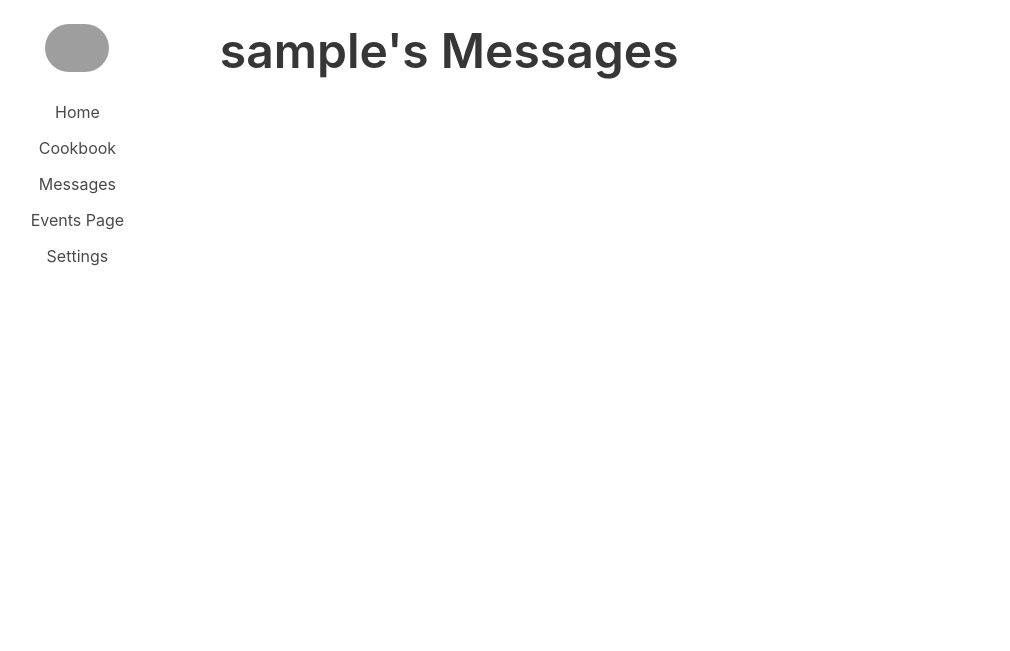
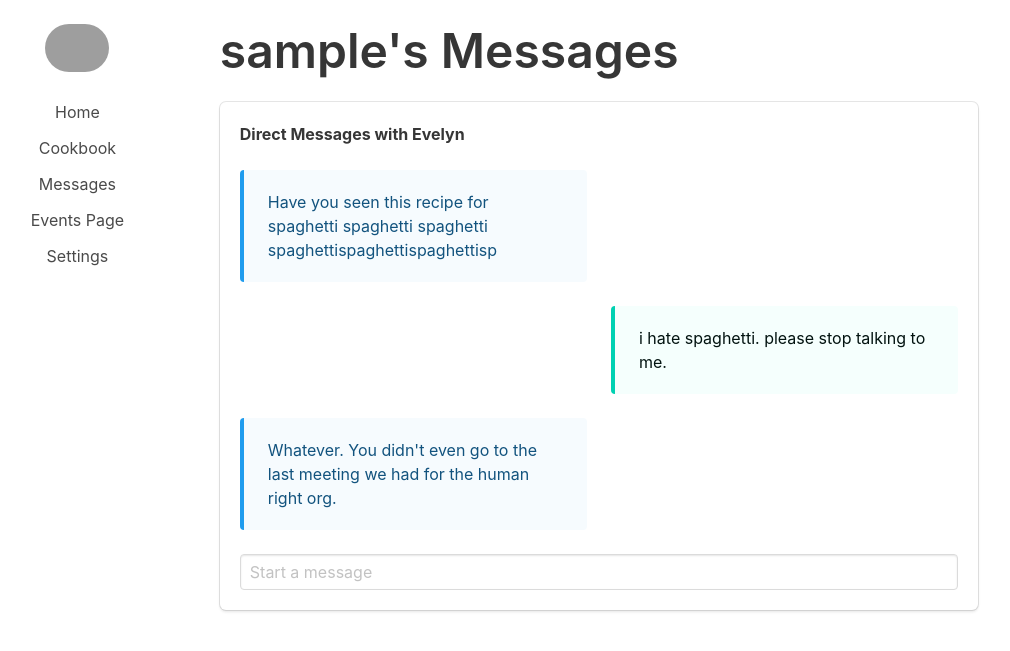
Before and after one commit to erikqu/MealApplication, a Flask app: a page that uses templates/messages.html in a window 1280 px wide. Shown: the top 651 px of the page, without its empty margins (41-1051 px from the left). Run offline with Flask 2, Linux system fonts and the light colour scheme; grey boxes are pictures that could not be loaded.

Commit message:
added messages page

```diff
--- a/templates/messages.html
+++ b/templates/messages.html
@@ -4,4 +4,54 @@
 
     <h1 class = "title is-1 is-centered"> {{ user }}'s Messages </h1>
 
+    <div class="box">
+        <article class="media">
+          <div class="media-content">
+            <p><strong>Direct Messages with Evelyn</strong></p>
+            <!-- Intermediate messages go here -->
+            <br>
+
+
+            <!-- Example of an incoming message -->
+            <div class = "columns">
+            <div class="column is-half">
+            <article class="message is-info">
+                <div class="message-body">
+                  Have you seen this recipe for spaghetti spaghetti spaghetti spaghettispaghettispaghettisp
+                </div>
+            </article>
+            </div>
+            </div>
+            <!-- End of example of an incoming message -->
+
+            <!-- Example of an outgoing message -->
+            <div class = "columns">
+                    <div class="column is-half is-offset-6">
+
+                    <article class="message is-primary">
+                        <div class="message-body">
+                          i hate spaghetti. please stop talking to me.
+                        </div>
+                    </article>
+                    </div>
+            </div>
+            <!-- End of example of an outgoing message -->
+
+
+            <div class = "columns">
+                    <div class="column is-half">
+                    <article class="message is-info">
+                        <div class="message-body">
+                          Whatever. You didn't even go to the last meeting we had for the human right org.
+                        </div>
+                    </article>
+                    </div>
+                    </div>
+
+
+            <input class="input" type="text" placeholder="Start a message">
+          </div>
+        </article>
+      </div>
+
 {% endblock %}
```
